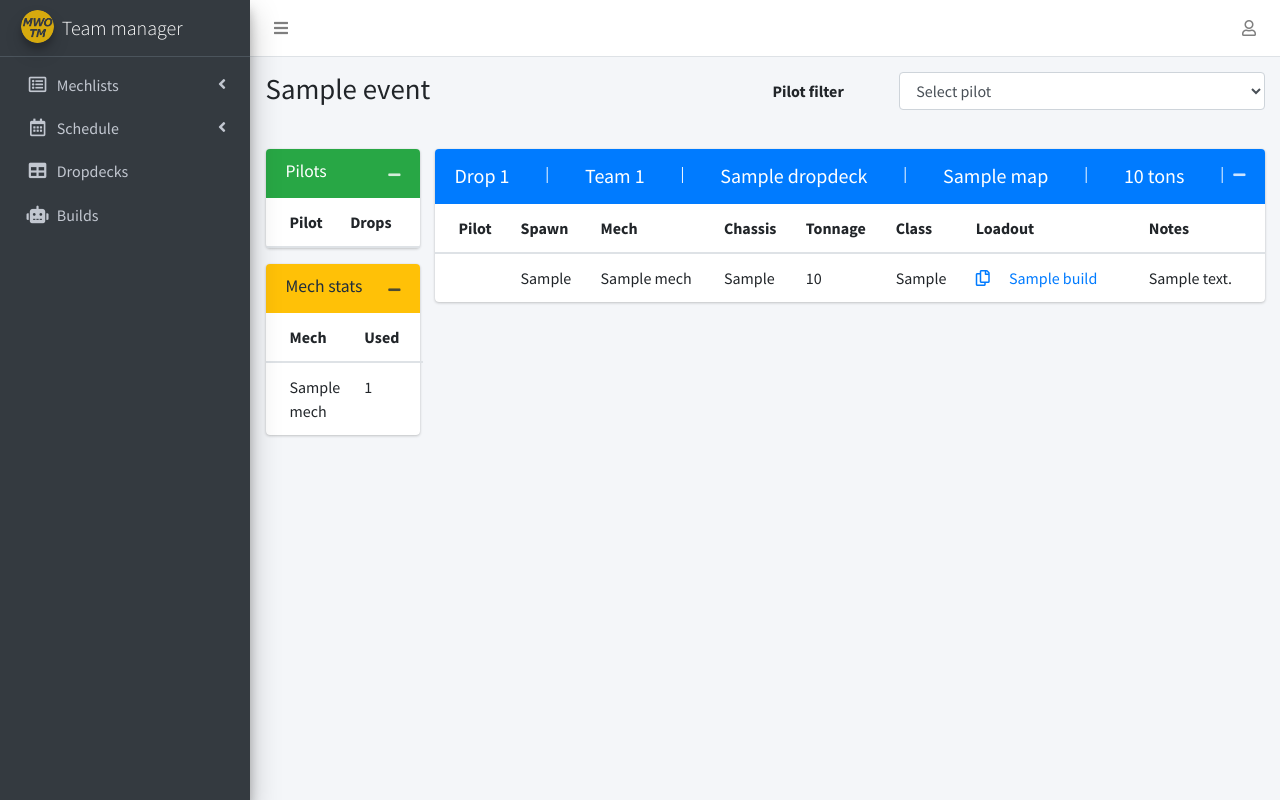
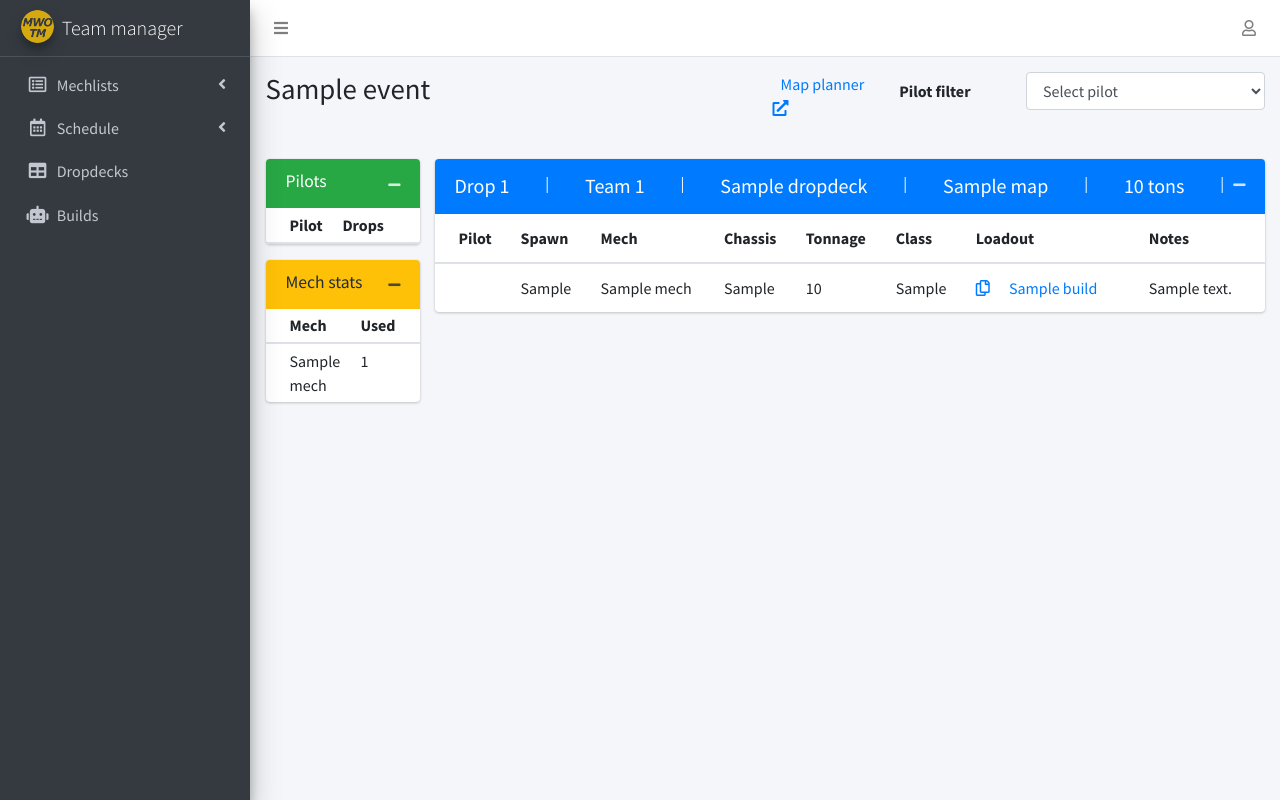
Before and after one commit to iT-Drake/MWOTeamManager, a Flask app: page /event-view/1 in a window 1280 px wide. Run offline with Flask 3, Linux system fonts and the light colour scheme; a user stored in the database is signed in; tables that the repository leaves empty hold one stand-in row (values such as "Sample post"); lists and menus that the app fills with data are empty; parts of the project's set-up code (start-up, migrations or seed data) failed here and were passed over; some libraries are stand-ins or nearby versions.

Commit message:
Bug fixes

```diff
--- a/website/templates/build-edit.html
+++ b/website/templates/build-edit.html
@@ -117,7 +117,9 @@
             var disable = enableCheckbox === 'False';
 
             checkBox.prop('disabled', disable);
-            checkBox.prop('checked', !disable);
+            if (disable) {
+                checkBox.prop('checked', !disable);
+            };
         };
     </script>
     <script>
--- a/website/templates/builds.html
+++ b/website/templates/builds.html
@@ -10,8 +10,8 @@
 {% block content %}
   <div class="btn-toolbar justify-content-center pb-2" role="toolbar" aria-label="Build filters">
     <div class="btn-group mr-1" role="group" aria-label="Side">
-      <button id="button1" type="button" class="btn btn-secondary" data-column="1" data-value="IS">IS</button>
-      <button id="button2" type="button" class="btn btn-secondary" data-column="1" data-value="Clan">Clan</button>
+      <button id="button1" type="button" class="btn btn-secondary" data-column="0" data-value="IS">IS</button>
+      <button id="button2" type="button" class="btn btn-secondary" data-column="0" data-value="Clan">Clan</button>
     </div>
     <div class="btn-group mr-2" role="group" aria-label="Weight class">
       <button id="button3" type="button" class="btn btn-secondary" data-column="2" data-value="LIGHT">Light</button>
@@ -89,7 +89,7 @@
     $(function () {
       $("#builds").DataTable({
         "responsive": true, "lengthChange": false, "autoWidth": false, "pageLength": 100,
-        "order": [[1, 'asc']],
+        "order": [[1, 'asc'], [3, 'asc'], [4, 'asc']],
         "buttons": [
           {
             text: "Add",
--- a/website/templates/event-edit.html
+++ b/website/templates/event-edit.html
@@ -75,6 +75,12 @@
                 </div>
             </div>
             <div class="form-group row">
+                <label for="map_planner_link" class="col-2 col-form-label">Map planner</label>
+                <div class="col-4">
+                    <input type="text" class="form-control" id="map_planner_link" name="map_planner_link" value="{% if event.map_planner_link %}{{ event.map_planner_link }}{% endif %}" placeholder="Link to a map planner">
+                </div>
+            </div>
+            <div class="form-group row">
                 <div class="offset-2 col-4">
                     <a href="{{ url_for('views.events') }}" class="btn btn-secondary"><i class="fas fa-angle-left"></i> Back</a>
                     <button type="submit" class="btn btn-success">Save</button>
--- a/website/templates/event-view.html
+++ b/website/templates/event-view.html
@@ -5,8 +5,13 @@
 {% block ContentHeader %}{{ data.event }}{% endblock %}
 {% block ContentHeaderAddition %}
     <div class="form-group row">
+        {% if data.map_planner_link %}
+        <div class="col-sm-3 align-middle">
+            <a href="{{ data.map_planner_link }}" title="Open map planner" target="_blank"><span class="p-2">Map planner</span><i class="fas fa-external-link-alt"></i></a>
+        </div>
+        {% endif %}
         <label for="pilot_filter" class="col-form-label col-sm-3">Pilot filter</label>
-        <div class="col-sm-9">
+        <div class="col-sm-6">
             <select class="form-control" id="pilot_filter" name="pilot_filter">
                 <option value="" selected>Select pilot</option>
                 {% for key, value in data.users.items() %}
@@ -34,7 +39,7 @@
             <!-- /.card-header -->
 
             <div class="card-body p-0">
-                <table class="table">
+                <table class="table table-sm">
                     <thead>
                         <th>Pilot</th>
                         <th>Drops</th>
@@ -66,13 +71,13 @@
             <!-- /.card-header -->
 
             <div class="card-body p-0">
-                <table class="table">
+                <table class="table table-sm">
                     <thead>
                         <th>Mech</th>
                         <th>Used</th>
                     </thead>
                     <tbody>
-                        {% for key, value in data.stats.mechs.items() %}
+                        {% for key, value in data.stats.mechs %}
                         <tr>
                             <td>{{ key }}</td>
                             <td>{{ value }}</td>
--- a/website/views.py
+++ b/website/views.py
@@ -297,11 +297,12 @@ def event_view(event_id):
     Sort(dropdecks, 'drop_number')
 
     stats = {
-        "mechs": mechs_used,
+        "mechs": sorted(mechs_used.items(), key=lambda x: x[1], reverse=True),
         "pilots": pilots_assigned
     }
     data = {
         "event": event.name,
+        "map_planner_link": event.map_planner_link if event.map_planner_link else "",
         "stats": stats,
         "dropdecks": dropdecks,
         "users": all_users
```
